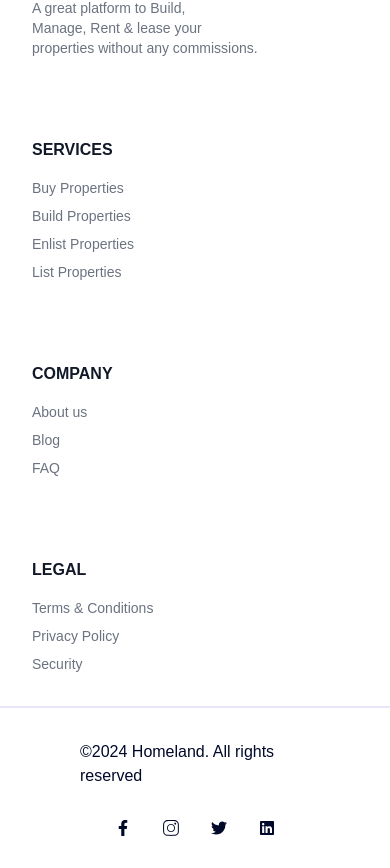
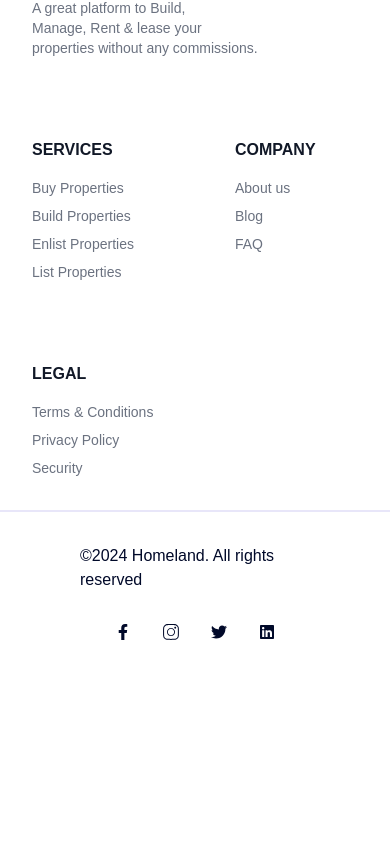
Before and after one commit to Lukman10a/homeland, a Next.js app: page / in a window 390 px wide. Shown: the part 1779-2647 px from the top of the page. After the commit the page ends 2451 px from the top, so only its background shows below. Built offline with nearby package versions, Linux system fonts and the light colour scheme.

Commit message:
update topnav

```diff
--- a/src/components/footer/topFooter.tsx
+++ b/src/components/footer/topFooter.tsx
@@ -27,7 +27,7 @@ const Footer: React.FC = () => {
           </p>
         </div>
 
-        <div className="grid grid-cols-3 gap-20 md:grid-cols-2 sm:grid-cols-1">
+        <div className="grid grid-cols-3 gap-20 md:grid-cols-2">
           {Object.entries(links).map(([title, items]) => (
             <div key={title} className="space-y-4">
               <h3 className="text-gray-900 font-bold ">
```
